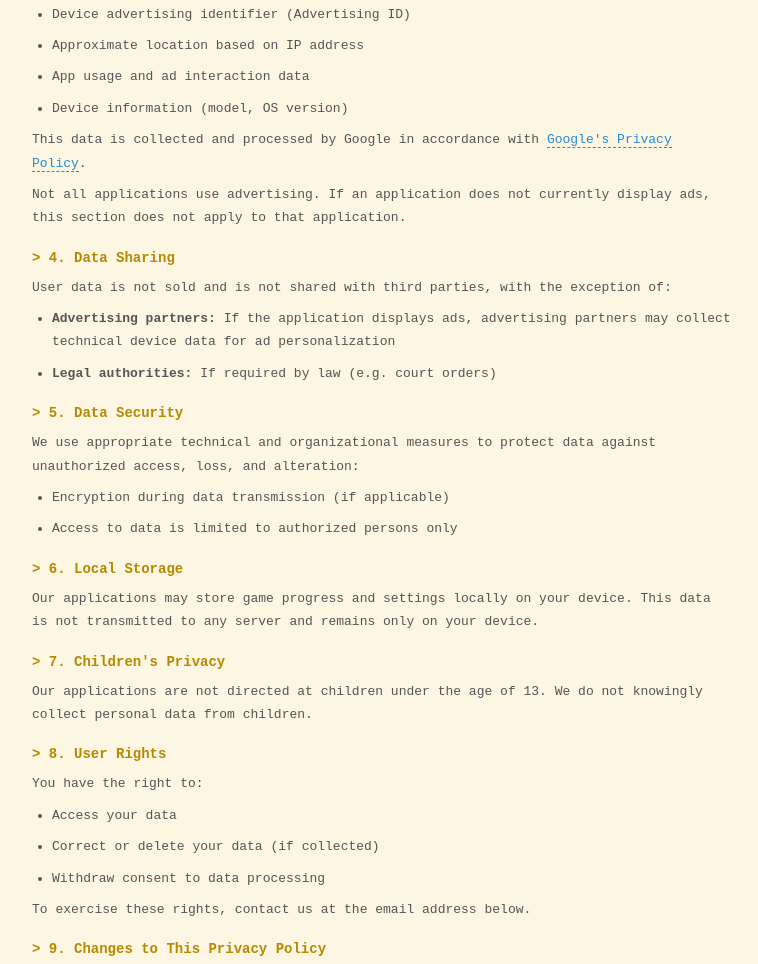
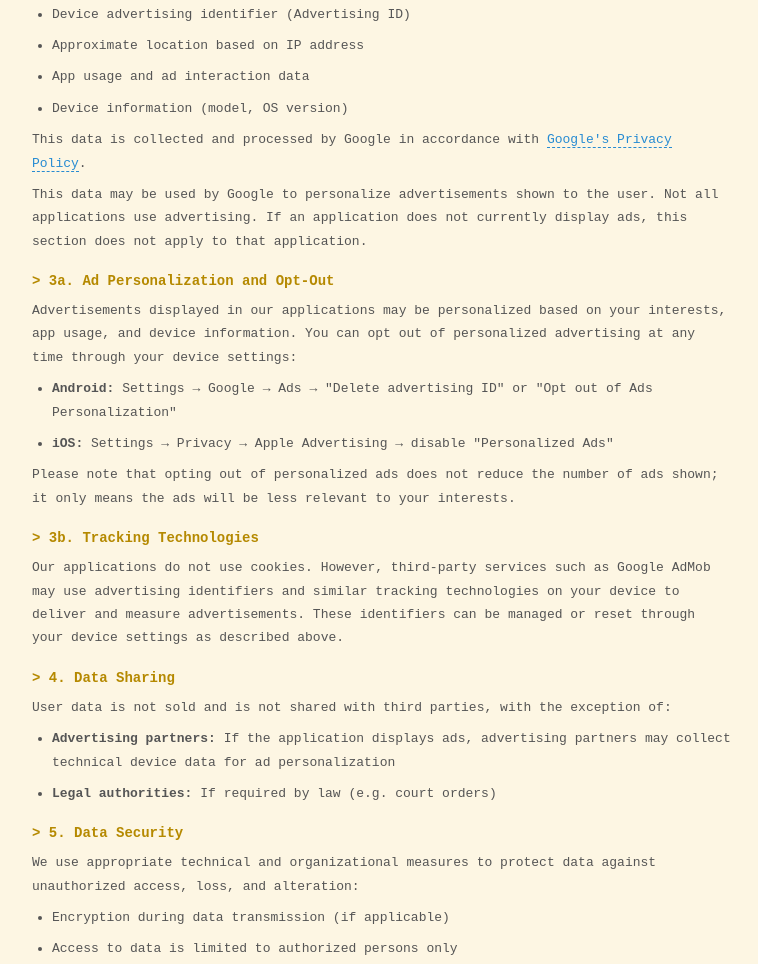
Before and after one commit to moewballs/moewballs.github.io, a plain HTML site: page privacy.html in a window 1280 px wide. Shown: the part 1099-2063 px from the top of the page, without its empty margins (258-1016 px from the left). Drawn offline with Linux system fonts and the light colour scheme.

Commit message:
Add files via upload

```diff
--- a/privacy.html
+++ b/privacy.html
@@ -144,8 +144,32 @@
             <a href="https://policies.google.com/privacy" target="_blank">Google's Privacy Policy</a>.
         </p>
         <p>
+            This data may be used by Google to personalize advertisements shown to the user.
             Not all applications use advertising. If an application does not currently display ads,
             this section does not apply to that application.
+        </p>
+
+        <h2>> 3a. Ad Personalization and Opt-Out</h2>
+        <p>
+            Advertisements displayed in our applications may be personalized based on your
+            interests, app usage, and device information. You can opt out of personalized
+            advertising at any time through your device settings:
+        </p>
+        <ul>
+            <li><strong>Android:</strong> Settings &rarr; Google &rarr; Ads &rarr; "Delete advertising ID" or "Opt out of Ads Personalization"</li>
+            <li><strong>iOS:</strong> Settings &rarr; Privacy &rarr; Apple Advertising &rarr; disable "Personalized Ads"</li>
+        </ul>
+        <p>
+            Please note that opting out of personalized ads does not reduce the number of ads shown;
+            it only means the ads will be less relevant to your interests.
+        </p>
+
+        <h2>> 3b. Tracking Technologies</h2>
+        <p>
+            Our applications do not use cookies. However, third-party services such as Google AdMob
+            may use advertising identifiers and similar tracking technologies on your device to
+            deliver and measure advertisements. These identifiers can be managed or reset through
+            your device settings as described above.
         </p>
 
         <h2>> 4. Data Sharing</h2>
```
